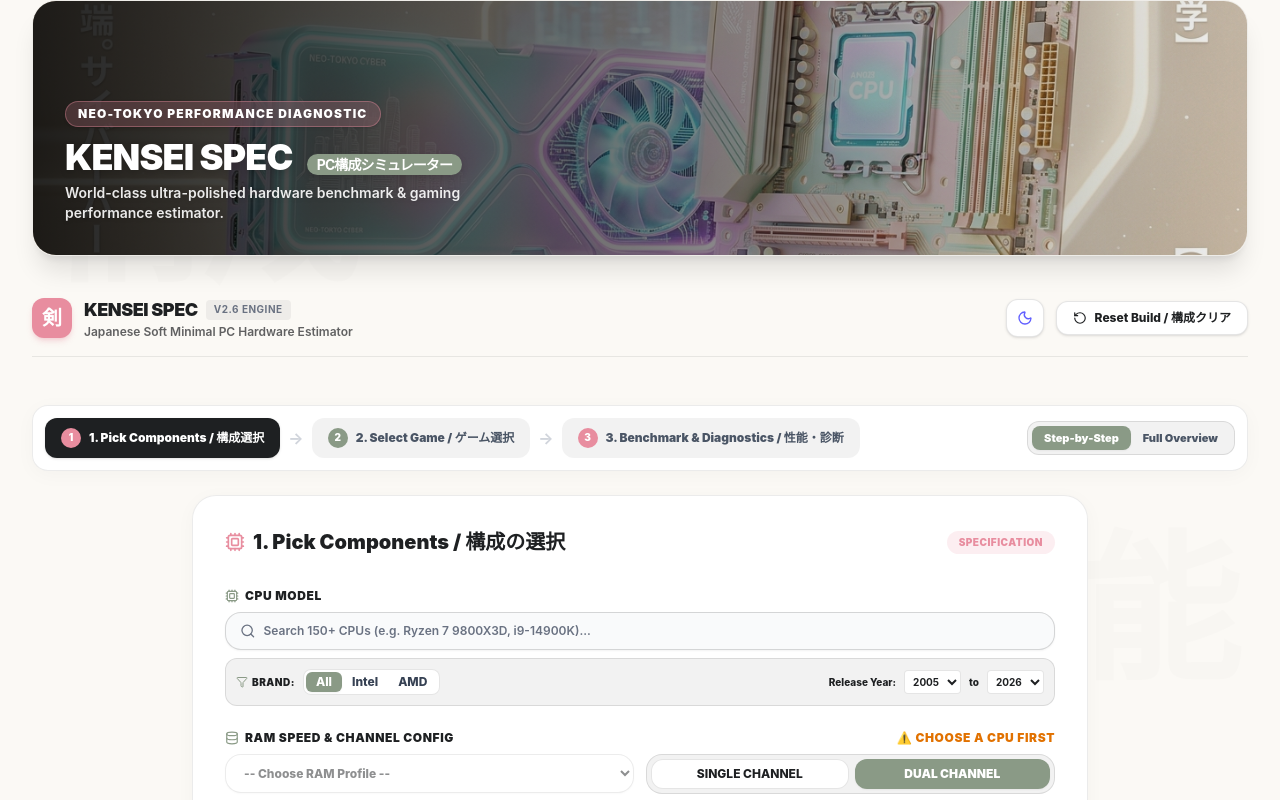
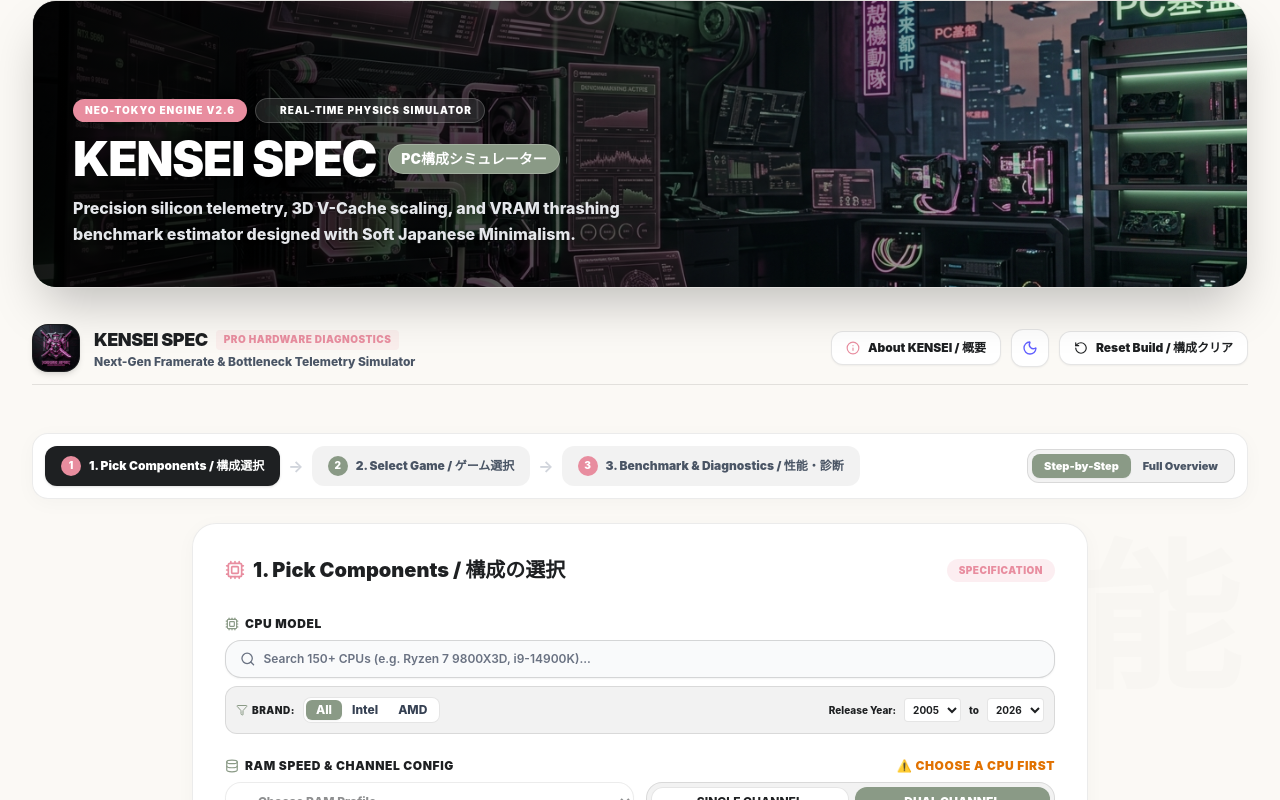
Before and after one commit to dorelore5-NihonJin/Kensei_spec, a React (Vite) app: page / in a window 1280 px wide. Shown: the top 800 px of the page. Built offline with nearby package versions, Linux system fonts and the light colour scheme.

Commit message:
feat(branding): add 3D Kensei logo badge, new hero banner, and interactive brand story modal

```diff
--- a/src/components/Header.tsx
+++ b/src/components/Header.tsx
@@ -1,4 +1,5 @@
-import { Sun, Moon, RotateCcw } from "lucide-react";
+import { useState } from "react";
+import { Sun, Moon, RotateCcw, Info, Sparkles, X, ShieldCheck, Cpu, Zap, Activity } from "lucide-react";
 
 interface HeaderProps {
   darkMode: boolean;
@@ -7,63 +8,190 @@
 }
 
 export default function Header({ darkMode, setDarkMode, onReset }: HeaderProps) {
+  const [showAboutModal, setShowAboutModal] = useState(false);
+
   return (
     <div className="w-full">
       {/* 3D Cyberpunk Minimalist Hero Banner */}
-      <div className="relative w-full h-44 sm:h-56 md:h-64 rounded-3xl overflow-hidden mb-6 shadow-xl border border-black/5 dark:border-white/5">
+      <div className="relative w-full h-48 sm:h-60 md:h-72 rounded-3xl overflow-hidden mb-6 shadow-2xl border border-black/10 dark:border-white/10 group">
         <img
-          src="/kensei_hero_banner.jpg"
+          src="./kensei_hero_banner.jpg"
           alt="KENSEI SPEC HERO BANNER"
-          className="w-full h-full object-cover brightness-95 dark:brightness-75 transition-all duration-300"
+          className="w-full h-full object-cover brightness-95 dark:brightness-75 group-hover:scale-102 transition-all duration-700 ease-out"
           onError={(e) => {
-            // fallback if image not present on disk
             e.currentTarget.src = "https://images.unsplash.com/photo-1542751371-adc38448a05e?w=1600&auto=format&fit=crop&q=80";
           }}
         />
-        <div className="absolute inset-0 bg-gradient-to-r from-black/85 via-black/50 to-transparent flex flex-col justify-end p-6 sm:p-8">
-          <div className="bg-[#E88D9F]/20 backdrop-blur-md self-start text-[10px] sm:text-xs font-black text-white border border-[#E88D9F]/40 px-3 py-1 rounded-full uppercase tracking-widest mb-2 sm:mb-3 shadow-sm">
-            Neo-Tokyo Performance Diagnostic
+        <div className="absolute inset-0 bg-gradient-to-r from-black/90 via-black/60 to-transparent flex flex-col justify-end p-6 sm:p-10">
+          <div className="flex items-center gap-2 mb-3 flex-wrap">
+            <span className="bg-[#E88D9F] text-white text-[10px] font-black px-3 py-1 rounded-full uppercase tracking-widest shadow-sm">
+              Neo-Tokyo Engine v2.6
+            </span>
+            <span className="bg-white/10 backdrop-blur-md text-white border border-white/20 text-[10px] font-black px-3 py-1 rounded-full uppercase tracking-widest flex items-center gap-1.5">
+              <span className="w-1.5 h-1.5 rounded-full bg-emerald-400 animate-ping" />
+              Real-Time Physics Simulator
+            </span>
           </div>
-          <h1 className="text-2xl sm:text-3xl md:text-4xl font-black text-white tracking-tight leading-none drop-shadow-md">
-            KENSEI SPEC <span className="text-xs sm:text-sm font-bold bg-[#8A9A86] text-white px-2.5 py-0.5 rounded-full ml-2">PC構成シミュレーター</span>
+
+          <h1 className="text-2xl sm:text-4xl md:text-5xl font-black text-white tracking-tight leading-none drop-shadow-lg flex items-center gap-3">
+            KENSEI SPEC
+            <span className="text-xs sm:text-sm font-black bg-[#8A9A86] text-white px-3 py-1 rounded-full tracking-normal border border-white/20">
+              PC構成シミュレーター
+            </span>
           </h1>
-          <p className="text-xs sm:text-sm text-white/90 font-semibold mt-2 max-w-md drop-shadow">
-            World-class ultra-polished hardware benchmark & gaming performance estimator.
+
+          <p className="text-xs sm:text-base text-gray-200 font-extrabold mt-3 max-w-xl leading-relaxed drop-shadow">
+            Precision silicon telemetry, 3D V-Cache scaling, and VRAM thrashing benchmark estimator designed with Soft Japanese Minimalism.
           </p>
         </div>
       </div>
 
-      <header className="max-w-7xl mx-auto py-4 mb-6 border-b border-black/[0.08] dark:border-white/[0.08] flex flex-col sm:flex-row justify-between items-center gap-4">
-        <div className="flex items-center gap-3">
-          <div className="w-10 h-10 bg-[#E88D9F] text-white rounded-xl flex items-center justify-center font-black text-xl shadow-md shadow-[#E88D9F]/30">
-            剣
+      {/* Brand Header Bar */}
+      <header className="max-w-7xl mx-auto py-3 mb-6 border-b border-black/10 dark:border-white/10 flex flex-col sm:flex-row justify-between items-center gap-4">
+        {/* Brand Logo & Title */}
+        <div className="flex items-center gap-3.5">
+          <div className="w-12 h-12 rounded-2xl overflow-hidden border border-black/10 dark:border-white/10 shadow-md shrink-0 bg-[#1E2022]">
+            <img
+              src="./kensei_logo.jpg"
+              alt="KENSEI SPEC LOGO"
+              className="w-full h-full object-cover"
+              onError={(e) => {
+                e.currentTarget.style.display = "none";
+              }}
+            />
           </div>
           <div>
             <h2 className="text-lg font-black tracking-tight text-[#1E2022] dark:text-white flex items-center gap-2">
-              KENSEI SPEC <span className="text-[10px] text-gray-500 dark:text-gray-400 font-bold uppercase tracking-wider bg-black/5 dark:bg-white/10 px-2 py-0.5 rounded">v2.6 Engine</span>
+              KENSEI SPEC <span className="text-[10px] text-[#E88D9F] font-black uppercase tracking-wider bg-[#E88D9F]/10 px-2 py-0.5 rounded">Pro Hardware Diagnostics</span>
             </h2>
-            <p className="text-xs text-[#1E2022]/70 dark:text-gray-300 font-semibold">Japanese Soft Minimal PC Hardware Estimator</p>
+            <p className="text-xs text-gray-600 dark:text-gray-300 font-extrabold">Next-Gen Framerate & Bottleneck Telemetry Simulator</p>
           </div>
         </div>
 
-        <div className="flex items-center gap-3">
+        {/* Action Controls */}
+        <div className="flex items-center gap-2.5 flex-wrap justify-end">
+          {/* About Modal Trigger */}
+          <button
+            onClick={() => setShowAboutModal(true)}
+            className="flex items-center gap-2 px-3.5 py-2 text-xs font-black bg-white dark:bg-[#1A1C1E] border border-black/10 dark:border-white/10 text-[#1E2022] dark:text-white hover:bg-black/5 dark:hover:bg-white/10 rounded-xl transition shadow-xs"
+          >
+            <Info className="w-3.5 h-3.5 text-[#E88D9F]" /> About KENSEI / 概要
+          </button>
+
           {/* Light / Dark mode Toggle */}
           <button
             onClick={() => setDarkMode(!darkMode)}
-            className="p-2.5 rounded-xl border border-black/10 dark:border-white/10 bg-white dark:bg-[#1A1C1E] text-[#1E2022] dark:text-white hover:bg-black/5 dark:hover:bg-white/10 transition duration-200 shadow-sm"
+            className="p-2.5 rounded-xl border border-black/10 dark:border-white/10 bg-white dark:bg-[#1A1C1E] text-[#1E2022] dark:text-white hover:bg-black/5 dark:hover:bg-white/10 transition duration-200 shadow-xs"
             aria-label="Toggle Dark Mode"
           >
             {darkMode ? <Sun className="w-4 h-4 text-amber-400" /> : <Moon className="w-4 h-4 text-indigo-500" />}
           </button>
 
+          {/* Reset Build */}
           <button
             onClick={onReset}
-            className="flex items-center gap-2 px-4 py-2 text-xs font-extrabold bg-white dark:bg-[#1A1C1E] border border-black/10 dark:border-white/10 text-[#1E2022] dark:text-white hover:text-red-500 dark:hover:text-red-400 rounded-xl transition duration-200 shadow-sm"
+            className="flex items-center gap-2 px-3.5 py-2 text-xs font-black bg-white dark:bg-[#1A1C1E] border border-black/10 dark:border-white/10 text-[#1E2022] dark:text-white hover:text-red-500 dark:hover:text-red-400 rounded-xl transition duration-200 shadow-xs"
           >
             <RotateCcw className="w-3.5 h-3.5" /> Reset Build / 構成クリア
           </button>
         </div>
       </header>
+
+      {/* BRAND STORY & ALGORITHM MODAL */}
+      {showAboutModal && (
+        <div className="fixed inset-0 z-50 flex items-center justify-center p-4 bg-black/70 backdrop-blur-md animate-fadeIn">
+          <div className="bg-white dark:bg-[#1A1C1E] border border-black/10 dark:border-white/10 text-[#1E2022] dark:text-white rounded-3xl max-w-2xl w-full p-6 sm:p-8 shadow-2xl relative flex flex-col gap-6 max-h-[90vh] overflow-y-auto">
+            {/* Modal Header */}
+            <div className="flex items-start justify-between border-b border-black/10 dark:border-white/10 pb-4">
+              <div className="flex items-center gap-3">
+                <img
+                  src="./kensei_logo.jpg"
+                  alt="KENSEI LOGO"
+                  className="w-12 h-12 rounded-2xl object-cover border border-black/10 dark:border-white/10 shadow-sm"
+                />
+                <div>
+                  <h3 className="text-xl font-black flex items-center gap-2">
+                    KENSEI SPEC (剣聖スペック)
+                  </h3>
+                  <p className="text-xs text-gray-500 dark:text-gray-400 font-extrabold">
+                    Precision Hardware Physics & Neo-Tokyo Telemetry Engine
+                  </p>
+                </div>
+              </div>
+              <button
+                onClick={() => setShowAboutModal(false)}
+                className="p-2 rounded-full hover:bg-black/5 dark:hover:bg-white/10 transition"
+              >
+                <X className="w-5 h-5 text-gray-500" />
+              </button>
+            </div>
+
+            {/* Modal Body */}
+            <div className="flex flex-col gap-4 text-xs font-extrabold leading-relaxed text-gray-700 dark:text-gray-300">
+              <div className="p-4 rounded-2xl bg-[#E88D9F]/10 border border-[#E88D9F]/20 flex items-center gap-3">
+                <Sparkles className="w-5 h-5 text-[#E88D9F] shrink-0" />
+                <div className="text-xs text-[#1E2022] dark:text-white font-black">
+                  Built to eliminate fake online FPS calculators by running real-time silicon architecture equations!
+                </div>
+              </div>
+
+              <h4 className="text-sm font-black text-[#1E2022] dark:text-white flex items-center gap-2 mt-2">
+                <Cpu className="w-4 h-4 text-[#8A9A86]" /> Physics & Calculation Engine Specs
+              </h4>
+              <ul className="grid grid-cols-1 sm:grid-cols-2 gap-3">
+                <li className="p-3 bg-black/5 dark:bg-white/5 rounded-xl border border-black/5 dark:border-white/5 flex flex-col gap-1">
+                  <span className="font-black text-[#1E2022] dark:text-white flex items-center gap-1.5">
+                    <Zap className="w-3.5 h-3.5 text-amber-500" /> 3D V-Cache Scaling
+                  </span>
+                  <span className="text-[11px] text-gray-500 dark:text-gray-400">
+                    Accounts for AMD 3D V-Cache L3 latency reductions in CPU-bound games.
+                  </span>
+                </li>
+
+                <li className="p-3 bg-black/5 dark:bg-white/5 rounded-xl border border-black/5 dark:border-white/5 flex flex-col gap-1">
+                  <span className="font-black text-[#1E2022] dark:text-white flex items-center gap-1.5">
+                    <Activity className="w-3.5 h-3.5 text-rose-500" /> VRAM Thrashing Penalty
+                  </span>
+                  <span className="text-[11px] text-gray-500 dark:text-gray-400">
+                    Simulates 35% framerate drops when VRAM capacity is exceeded at 4K & Ultra textures.
+                  </span>
+                </li>
+
+                <li className="p-3 bg-black/5 dark:bg-white/5 rounded-xl border border-black/5 dark:border-white/5 flex flex-col gap-1">
+                  <span className="font-black text-[#1E2022] dark:text-white flex items-center gap-1.5">
+                    <ShieldCheck className="w-3.5 h-3.5 text-emerald-500" /> Dual-Channel Memory Math
+                  </span>
+                  <span className="text-[11px] text-gray-500 dark:text-gray-400">
+                    Applies single-channel RAM bandwidth bottleneck penalties on 1% low framerates.
+                  </span>
+                </li>
+
+                <li className="p-3 bg-black/5 dark:bg-white/5 rounded-xl border border-black/5 dark:border-white/5 flex flex-col gap-1">
+                  <span className="font-black text-[#1E2022] dark:text-white flex items-center gap-1.5">
+                    <Sparkles className="w-3.5 h-3.5 text-indigo-500" /> Smart Upgrade Advisor
+                  </span>
+                  <span className="text-[11px] text-gray-500 dark:text-gray-400">
+                    Dynamically scans hardware catalogs to suggest single-part upgrades unlocking +30% FPS.
+                  </span>
+                </li>
+              </ul>
+            </div>
+
+            {/* Modal Footer */}
+            <div className="border-t border-black/10 dark:border-white/10 pt-4 flex justify-between items-center">
+              <span className="text-[10px] text-gray-400 font-extrabold uppercase tracking-wider">
+                KENSEI SPEC • Japanese Soft Minimalist Tech
+              </span>
+              <button
+                onClick={() => setShowAboutModal(false)}
+                className="px-5 py-2 rounded-xl bg-[#1E2022] dark:bg-white text-white dark:text-[#1E2022] font-black text-xs hover:opacity-90 transition shadow-sm"
+              >
+                Close / 閉じる
+              </button>
+            </div>
+          </div>
+        </div>
+      )}
     </div>
   );
 }
```
Also changed, not shown: public/kensei_hero_banner.jpg, public/kensei_logo.jpg (added).
